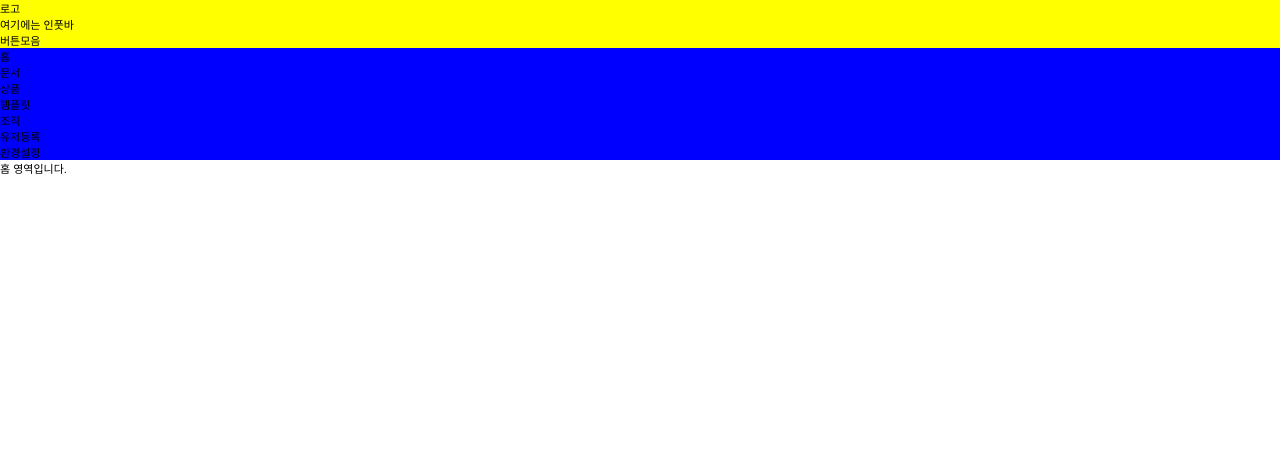
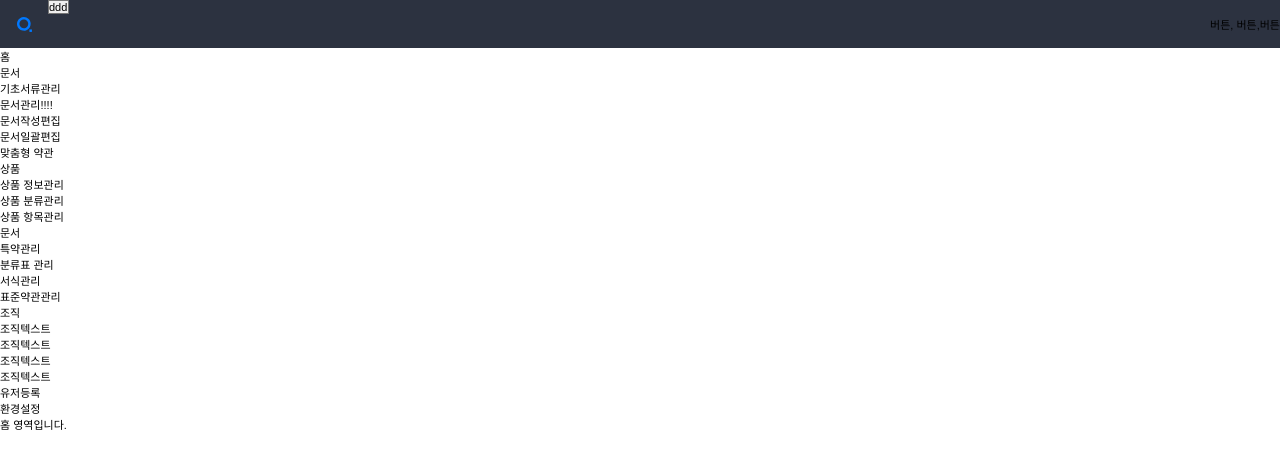
Before and after one commit to searchme86/react_editor, a React (Create React App) app: page / in a window 1280 px wide. Shown: the top 468 px of the page. Built offline with nearby package versions, Linux system fonts and the light colour scheme; a web font is replaced by a local one.

Commit message:
페이지 헤더 수정

```diff
--- a/src/Components/Header.jsx
+++ b/src/Components/Header.jsx
@@ -1,19 +1,46 @@
 import React from 'react';
+import styled from 'styled-components';
+import { ReactComponent as Logo } from '../assets/images/logo.svg';
+
+const HeaderContainer = styled.header`
+  display: flex;
+  justify-content: space-between;
+  align-items: center;
+  height: 48px;
+  background: #2c3240;
+`;
+
+const HeaderLeftSection = styled.div`
+  display: flex;
+`;
+
+const HeaderCenterSection = styled.div``;
+const HeaderRightSection = styled.div``;
+
+const HeaderLogo = styled.div`
+  width: 48px;
+  height: 48px;
+  display: flex;
+  align-items: center;
+  justify-content: center;
+`;
 
 function Header() {
-  const testStyle = {
-    backgroundColor: 'yellow'
-  };
   return (
-    <header>
-      <div className="" style={testStyle}>
-        <div className="logo">로고</div>
+    <HeaderContainer>
+      <HeaderLeftSection>
+        <HeaderLogo>
+          <Logo width="15" height="15" />
+        </HeaderLogo>
         <div className="">
-          <p>여기에는 인풋바</p>
+          <select>
+            <option>ddd</option>
+          </select>
         </div>
-        <div className="right">버튼모음</div>
-      </div>
-    </header>
+      </HeaderLeftSection>
+      <HeaderCenterSection></HeaderCenterSection>
+      <HeaderRightSection>버튼, 버튼,버튼</HeaderRightSection>
+    </HeaderContainer>
   );
 }
 
--- a/src/Components/Navbar/Navbar.jsx
+++ b/src/Components/Navbar/Navbar.jsx
@@ -1,28 +1,175 @@
 import React from 'react';
+import { Link } from 'react-router-dom';
+import styled from 'styled-components';
+
+const NavContainer = styled.nav`
+  display: inline-flex;
+  flex-direction: column;
+  justify-content: space-between;
+`;
 
 function Navbar() {
-  const testStyle = {
-    backgroundColor: 'blue'
-  };
-
   return (
-    <div style={testStyle}>
+    <NavContainer>
+      <ul>
+        <li>
+          <Link to="/">
             <div className="">
+              {/* 이미지 */}
+              <span>홈</span>
+            </div>
+          </Link>
+        </li>
+        <li>
+          <Link to="/">
+            <div className="">
+              {/* 이미지 */}
+              <span>문서</span>
+            </div>
+          </Link>
+          <div className="subMenu">
+            <div className="">
+              {/* 이미지 */}
+              <span>기초서류관리</span>
+            </div>
             <ul>
-          <li>홈</li>
-          <li>문서</li>
-          <li>상품</li>
-          <li>템플릿</li>
-          <li>조직</li>
+              <li>
+                <Link to="/document/management">
+                  <div className="">
+                    {/* 이미지 */}
+                    <span>문서관리!!!! </span>
+                  </div>
+                </Link>
+              </li>
+              <li>
+                <Link to="/">
+                  <div className="">
+                    {/* 이미지 */}
+                    <span>문서작성편집</span>
+                  </div>
+                </Link>
+              </li>
+              <li>
+                <Link to="/">
+                  <span>문서일괄편집</span>
+                </Link>
+              </li>
+              <li>
+                <Link to="/">
+                  <span>맞춤형 약관</span>
+                </Link>
+              </li>
             </ul>
           </div>
-      <div className="">
+        </li>
+        <li>
+          <Link to="/">
+            <span>상품</span>
+          </Link>
+          <div className="subMenu">
+            <div className=""></div>
             <ul>
-          <li>유저등록</li>
-          <li>환경설정</li>
+              <li>
+                <Link to="/">
+                  <span>상품 정보관리</span>
+                </Link>
+              </li>
+              <li>
+                <Link to="/">
+                  <span>상품 분류관리</span>
+                </Link>
+              </li>
+              <li>
+                <Link to="/">
+                  <span>상품 항목관리</span>
+                </Link>
+              </li>
             </ul>
           </div>
+        </li>
+        <li>
+          <Link to="/">
+            <div className="">
+              {/* 이미지 */}
+              <span>문서</span>
             </div>
+          </Link>
+          <div className="subMenu">
+            <div className=""></div>
+            <ul>
+              <li>
+                <Link to="/">
+                  <span>특약관리</span>
+                </Link>
+              </li>
+              <li>
+                <Link to="/">
+                  <span>분류표 관리</span>
+                </Link>
+              </li>
+              <li>
+                <Link to="/">
+                  <span>서식관리</span>
+                </Link>
+              </li>
+              <li>
+                <Link to="/">
+                  <span>표준약관관리</span>
+                </Link>
+              </li>
+            </ul>
+          </div>
+        </li>
+        <li>
+          <Link to="/">
+            <span>조직</span>
+          </Link>
+          <div className="subMenu">
+            <div className=""></div>
+            <ul>
+              <li>
+                <Link to="/">
+                  <span>조직텍스트 </span>
+                </Link>
+              </li>
+              <li>
+                <Link to="/">
+                  <span>조직텍스트 </span>
+                </Link>
+              </li>
+              <li>
+                <Link to="/">
+                  <span>조직텍스트 </span>
+                </Link>
+              </li>
+              <li>
+                <Link to="/">
+                  <span>조직텍스트 </span>
+                </Link>
+              </li>
+            </ul>
+          </div>
+        </li>
+      </ul>
+      <ul>
+        <li>
+          <Link to="/">
+            <div className="">
+              {/* 이미지 */}
+              <span>유저등록</span>
+            </div>
+          </Link>
+        </li>
+        <li>
+          <Link to="/">
+            <div className="">
+              {/* 이미지 */}
+              <span>환경설정</span>
+            </div>
+          </Link>
+        </li>
+      </ul>
+    </NavContainer>
   );
 }
 
```
Lines whose indentation alone changed are shown as unchanged.
